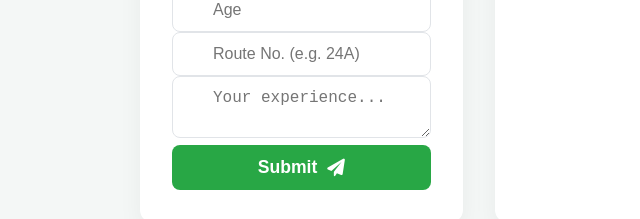
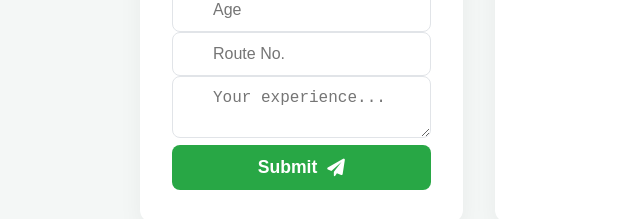
Before and after one commit to Krishhh25/Project, a website: page index.html in a window 1280 px wide. Shown: the part 337-556 px from the top of the page, 0-640 px from the left. Drawn offline with Linux system fonts and the light colour scheme; no server answers.

Commit message:
Update index.html

```diff
--- a/index.html
+++ b/index.html
@@ -23,7 +23,7 @@
             <form id="form">
                 <input type="text" id="name" placeholder="Full Name" required>
                 <input type="number" id="age" placeholder="Age" required>
-                <input type="text" id="route" placeholder="Route No. (e.g. 24A)">
+                <input type="text" id="route" placeholder="Route No. ">
                 <textarea id="feedback" placeholder="Your experience..." required></textarea>
                 <button type="submit" id="submitBtn">Submit <i class="fas fa-paper-plane"></i></button>
             </form>
```
